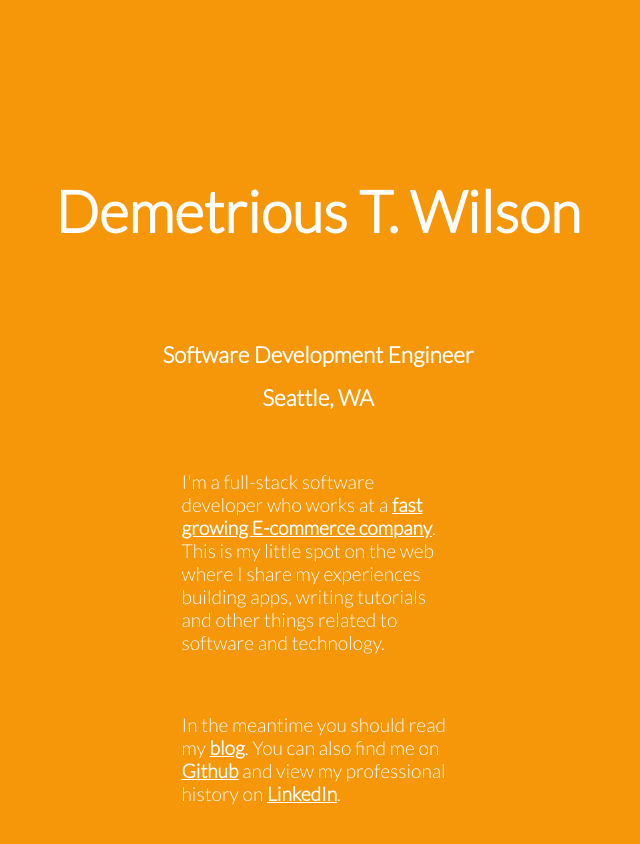
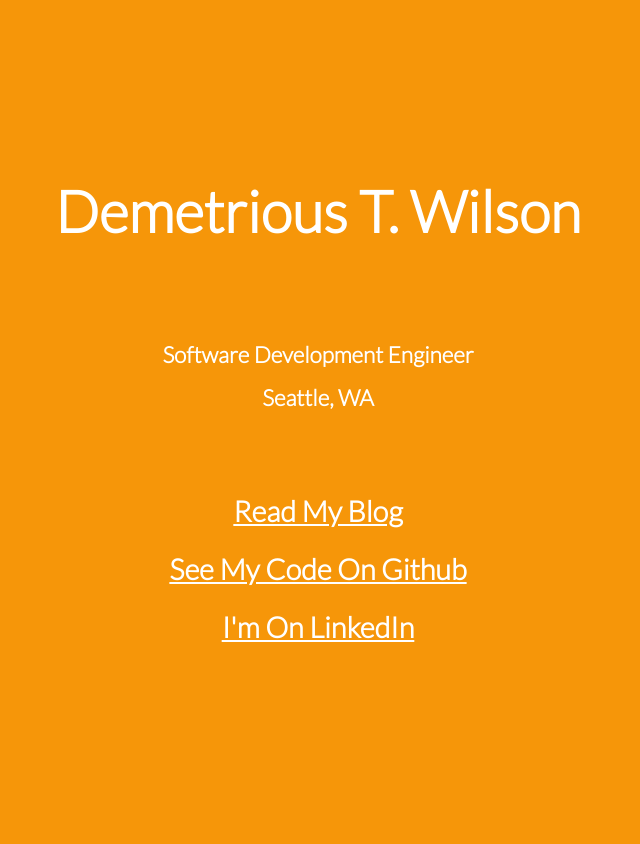
Before and after one commit to taywils/taywils.me, a Jekyll site: the page built from index.html, in a window 1280 px wide. Shown: the top 844 px of the page, without its empty margins (322-962 px from the left). Built offline with Jekyll 4.4.1, drawn with Linux system fonts in a browser that asks for light colours; nearby versions of some CDN libraries.

Commit message:
Updated splash page, it sucks a lot less now

```diff
--- a/index.html
+++ b/index.html
@@ -13,15 +13,10 @@ permalink: /index.html
 <div class="splash-location animated fadeInDownBig">
 	<h3>Seattle, WA</h3>
 </div>
-<div class="splash-description animated fadeInDownBig">
+<div class="splash-learnmore animated fadeInDownBig">
 	<p>
-	I'm a full-stack software developer who works at a <a href="http://www.stelladot.com/"><b>fast growing E-commerce company</b></a>. This is my little spot on the web where
-	I share my experiences building apps, writing tutorials and other things related to software and technology.
+		<h2><a href="/blog.html">Read My Blog</a></h2>
+		<h2><a href="https://github.com/taywils">See My Code On Github</a></h2>
+		<h2><a href="http://www.linkedin.com/in/demetriouswilson">I'm On LinkedIn</a></h2>
 	</p>
 </div>
-<div class="splash-learnmore animated fadeInDownBig">
-	<p>
-	In the meantime you should read my <b><a href="/blog.html">blog</a></b>. You can also find me on
-	<b><a href="https://github.com/taywils">Github</a></b> and view my professional history on <b><a href="http://www.linkedin.com/in/demetriouswilson">LinkedIn</a></b>.
-	</p>
-</div>
--- a/static/css/splash.less
+++ b/static/css/splash.less
@@ -50,6 +50,7 @@ html {
 .splash-description, .splash-learnmore {
 	.txt(white);
 	.anchor-style(white);
+	text-align: center;
 
 	@p-margin: 39.2%;
 	p {
```
